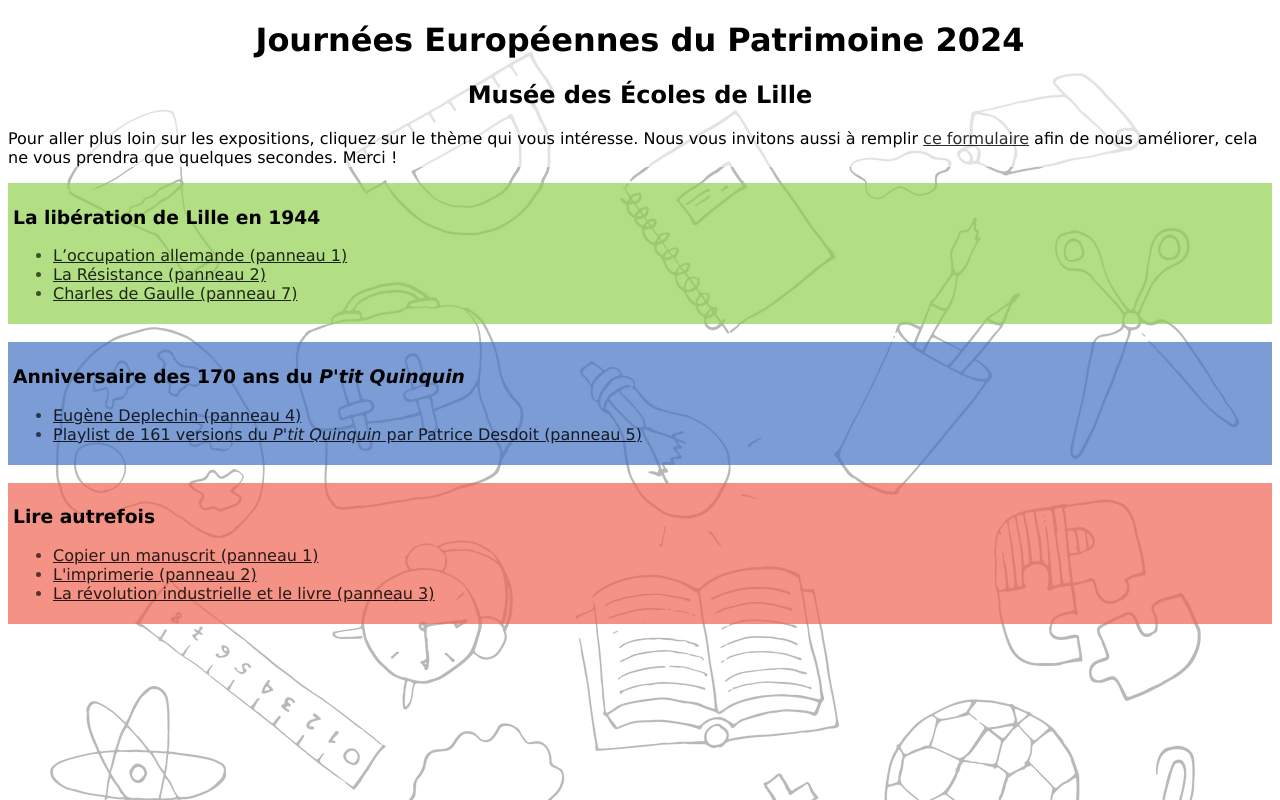
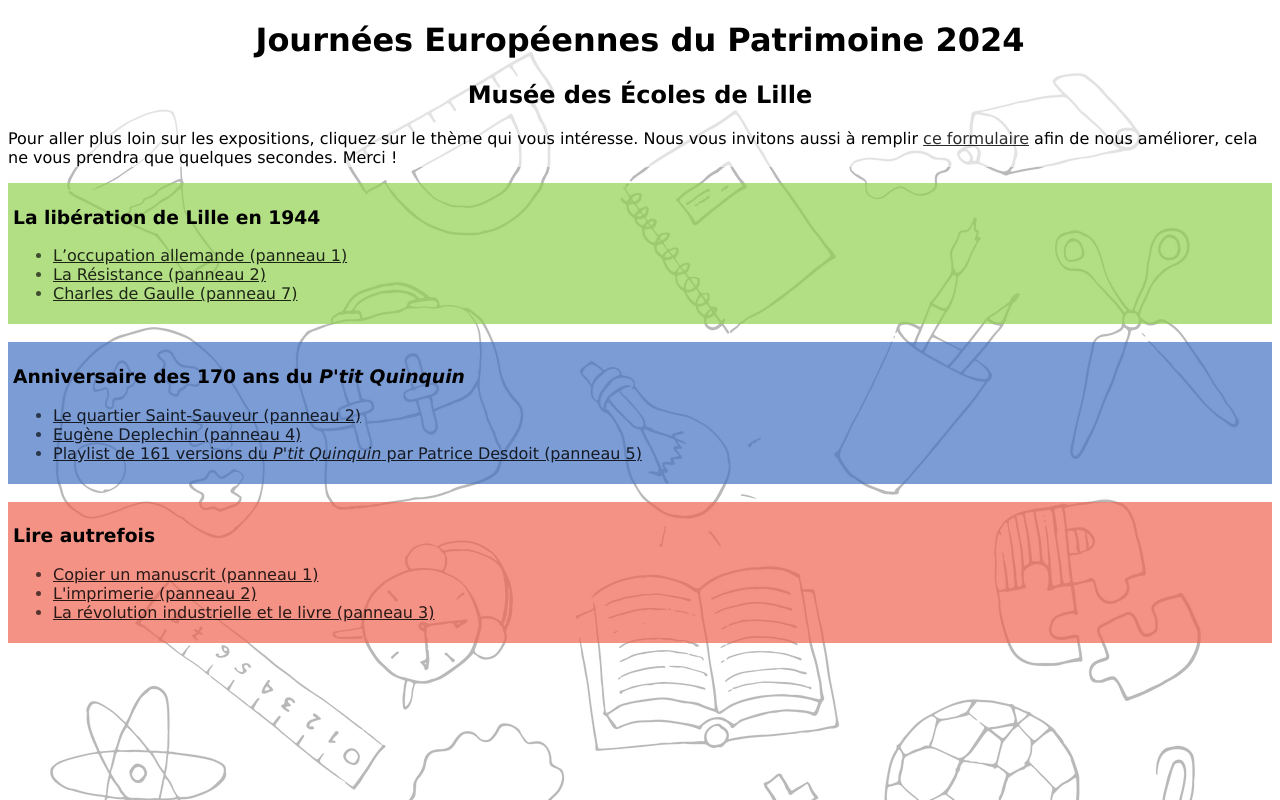
Before and after one commit to DeniersDesEcoles/JEP-2024, a plain HTML site: page index.html in a window 1280 px wide. Drawn offline with Linux system fonts and the light colour scheme.

Commit message:
Update index.html

```diff
--- a/index.html
+++ b/index.html
@@ -36,6 +36,7 @@
     <h3>Anniversaire des 170 ans du <i>P'tit Quinquin</i></h3>
     <nav>
         <ul>
+            <li><a href="Le quartier Saint-Sauveur (1).pdf" target="_blank">Le quartier Saint-Sauveur (panneau 2)</a></li>
             <li><a href="Eugène Deplechin.pdf" target="_blank">Eugène Deplechin (panneau 4)</a></li>
             <li><a href="https://www.youtube.com/watch?v=98x_CU4eQwo&list=PLUXfa8aKQOsoVPfRTREWvatG7WIZWy9eq" target="_blank">Playlist de 161 versions du <i>P'tit Quinquin</i> par Patrice Desdoit (panneau 5)</a></li>
         </ul>
```
